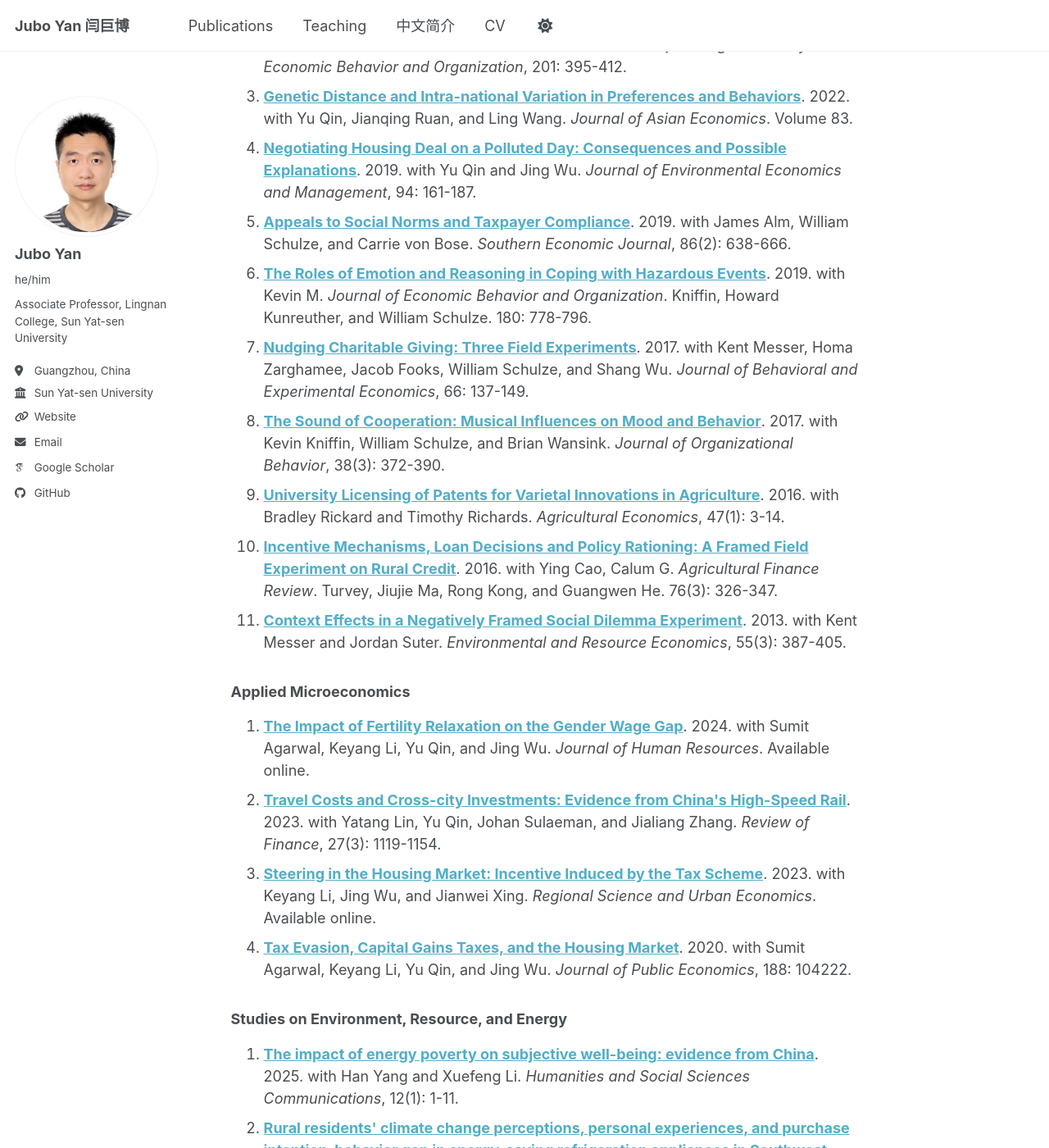
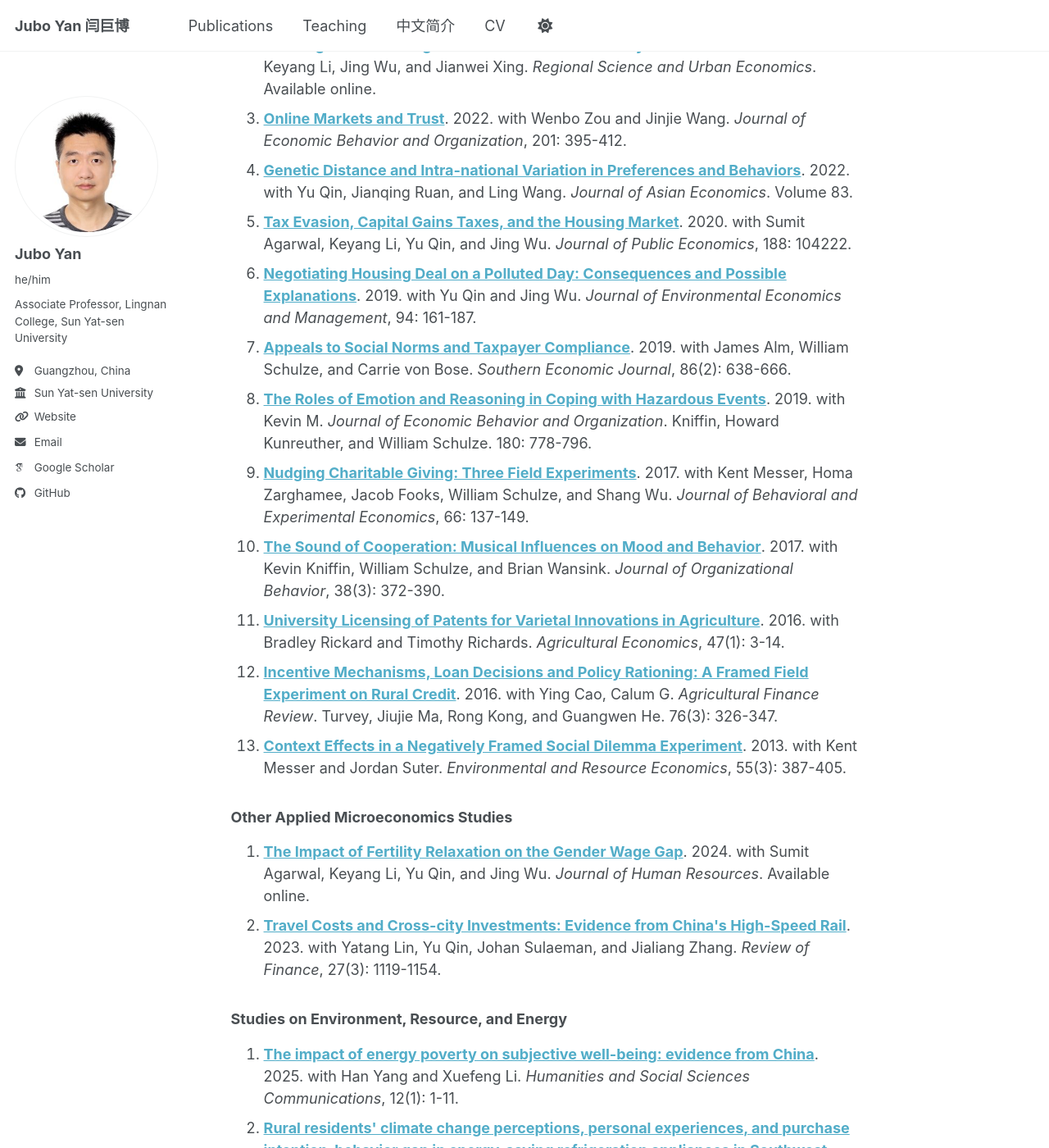
Before and after one commit to xiaogengjacky/xiaogengjacky.github.io, a Jekyll site: the page built from _pages/publications.md, in a window 1280 px wide and 1400 px high, scrolled down 320 px. Shown: the whole window at 82% size. Built offline with Jekyll 4.4.1, drawn with Linux system fonts in a browser that asks for light colours; some web fonts are replaced; a script bundle is joined from its source files by our own code; library files that are not in the unit come from our copies.

Commit message:
Version Jan 14 2026

```diff
--- a/_config.yml
+++ b/_config.yml
@@ -88,7 +88,7 @@ publication_category:
   behavioral-experimental-econ:
     title: 'Behavioral and Experimental Economics'
   applied-microeconomics:
-    title: 'Applied Microeconomics'
+    title: 'Other Applied Microeconomics Studies'
   environmental-energy-econ:
     title: 'Studies on Environment, Resource, and Energy'
   conference-papers:
```
Also changed, not shown: _publications/2020-01-01-2020-tax-evasion-housing-market.md (+1 -1 lines), _publications/2023-01-01-2023-steering-housing-market.md (+1 -1 lines).
